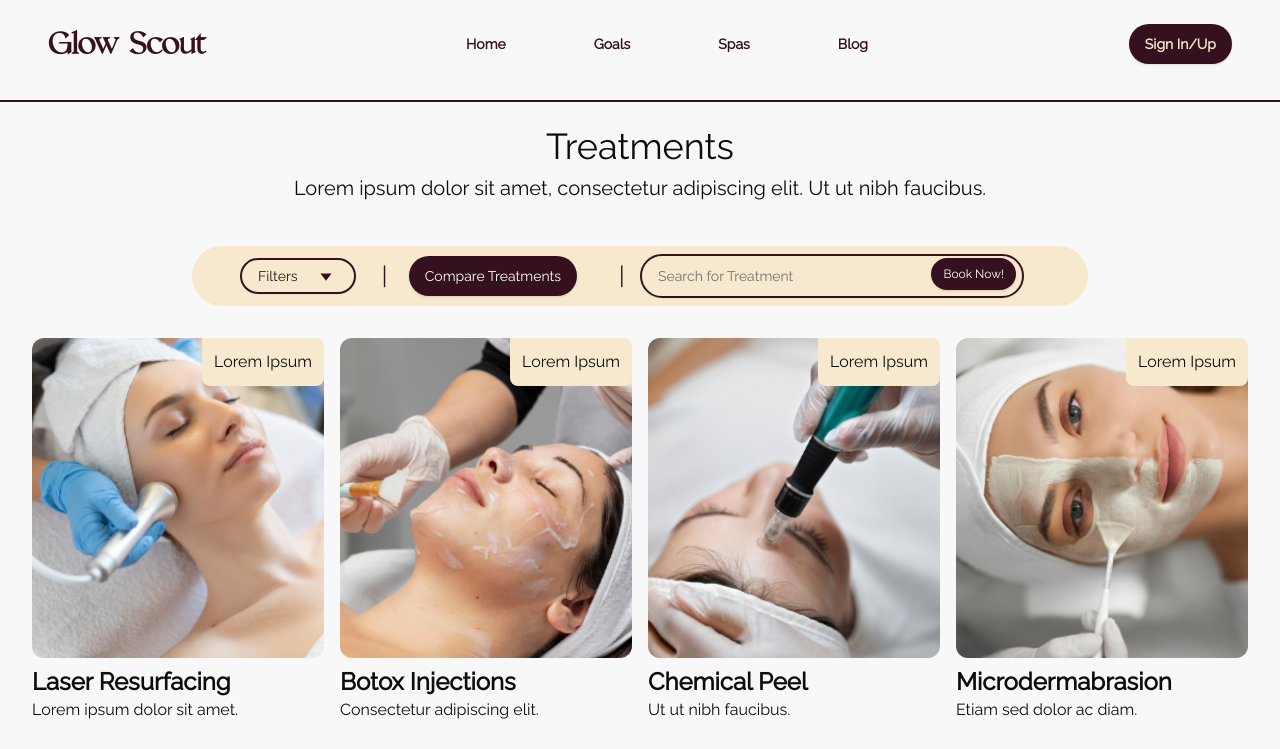
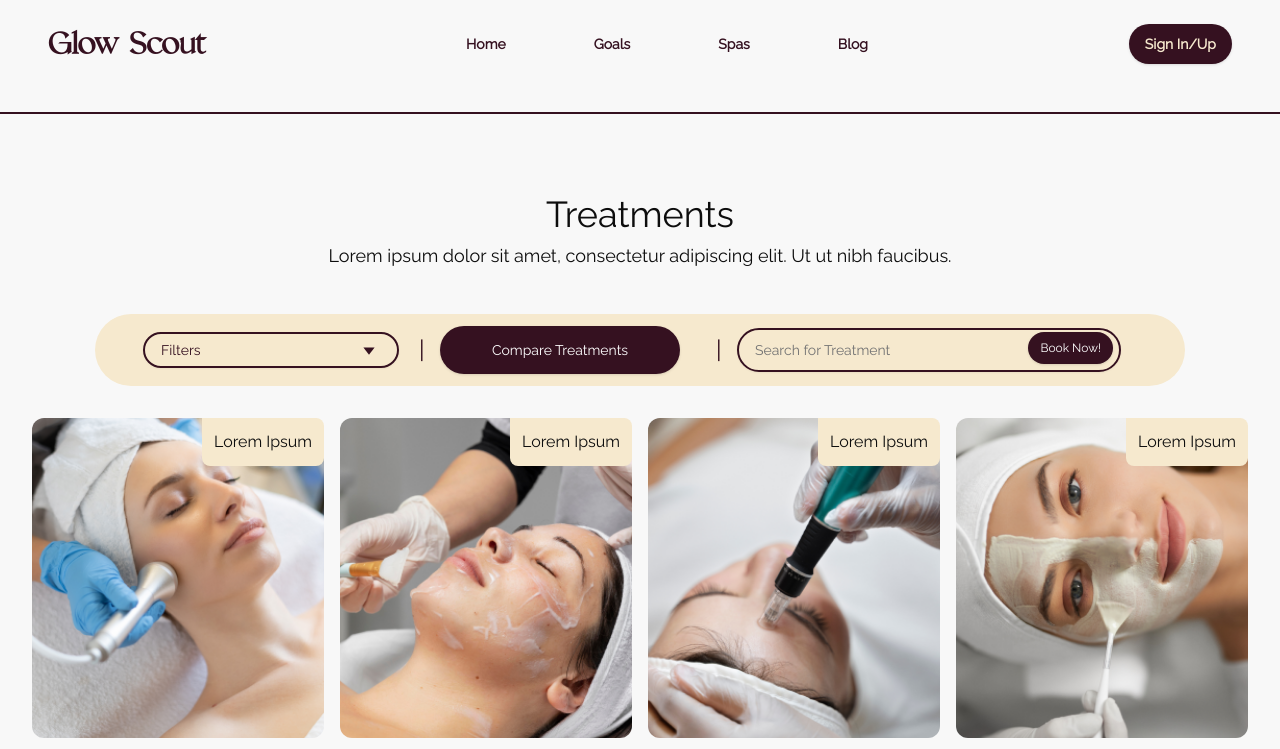
Before and after one commit to TheMODventures/Glow-Scout-Web, a Next.js app: page /treatment in a window 1280 px wide. Shown: the top 749 px of the page. Built offline with nearby package versions, Linux system fonts and the light colour scheme.

Commit message:
spa and treatment laout revisions

```diff
--- a/src/app/(home)/spas/page.jsx
+++ b/src/app/(home)/spas/page.jsx
@@ -2,10 +2,18 @@
 
 import TreatmentCard from "@/components/reuseableComponenet/TreatmentCard";
 import Link from "next/link";
-import FilterSearch from "@/components/reuseableComponenet/FilterSearch";
 import { SearchSchema } from "@/validation/common.validation";
+import { zodResolver } from "@hookform/resolvers/zod";
+import { useForm } from "react-hook-form";
+import { Button } from "@/components/ui/button";
+import { Form } from "@/components/ui/form";
+import { useToast } from "@/components/ui/use-toast";
+import { Input } from "@/components/ui/input";
+import Search from "@/components/reuseableComponenet/Search";
+import FormSelect from "@/components/reuseableComponenet/FormSelect";
+import Container from "@/components/reuseableComponenet/Container";
 
-const page = () => {
+const SpaPage = () => {
   let dummyData = [
     {
       image: "/images/salon-spas/salon-1.png",
@@ -121,7 +129,7 @@ const page = () => {
     },
   ];
 
-  const selectitems = [
+  const selectItems = [
     {
       value: "saveMoney",
       label: "Save Money",
@@ -136,13 +144,33 @@ const page = () => {
     },
   ];
 
-  function spaSubmitHandler(data) {
-    console.log("Spa search submitted:", data);
+  const { toast } = useToast();
+
+  const form = useForm({
+    resolver: zodResolver(SearchSchema),
+  });
+
+  function handleSubmit(data) {
+    try {
+      console.log(data);
+      toast({
+        title: "Form submitted!",
+        description: "Your form has been submitted successfully.",
+        status: "success",
+      });
+    } catch (error) {
+      toast({
+        title: "An error occurred.",
+        description:
+          "There was an error submitting your form. Please try again.",
+        status: "error",
+      });
+    }
   }
 
   return (
-    <div className=" py-6 md:mt-6 font-raleway relative isolate border-t-2 border-darkMahron">
-      <div className="text-center pb-3">
+    <div className=" py-20 md:mt-6 font-raleway relative isolate border-t-2 border-darkMahron">
+      <div className="text-center pb-5">
         <h2 className="text-4xl">Salons & Spas</h2>
         <p className="mt-2 text-lg">
           Lorem ipsum dolor sit amet, consectetur adipiscing elit. Ut ut nibh
@@ -150,18 +178,62 @@ const page = () => {
         </p>
       </div>
 
-      <div className="hidden md:block">
-        <FilterSearch
-          onSubmit={spaSubmitHandler}
-          schema={SearchSchema}
-          placeholder="Filters"
-          buttonText="Book Now!"
-          selectItems={selectitems}
-        />
-      </div>
 
-      <div className="container my-3">
-        <div className="grid grid-cols-2 md:grid-cols-4 gap-4 ">
+<Container>
+        <div className=" mx-auto w-full md:max-w-5xl flex justify-center items-center flex-col bg-[#F6E9CE] md:bg-transparent">
+          <Form {...form}>
+            <form onSubmit={form.handleSubmit(handleSubmit)}>
+              <div className="md:bg-[#F6E9CE]  py-3 md:rounded-full md:px-12  flex flex-col md:flex-row items-center  mt-6">
+                <div className="flex justify-between items-center flex-col md:flex-row">
+                  <FormSelect
+                    selectItems={selectItems}
+                    placeholder="Filters"
+                    name="goal"
+                    customClass="min-w-60"
+                  />
+                  <span className="h-full w-[1px] text-2xl text-darkMahron hidden md:block mx-5">
+                    |
+                  </span>
+                  <div>
+                  <Input
+                    placeholder="Please enter your location"
+                    type="search"
+                    className="border-darkMahron border-2 text-darkMahron  px-4 min-w-80 rounded-full mb-4 md:mb-0 md:mr-4 py-3 w-80 h-12"
+                  />
+                  </div>
+                  <span className="h-full w-[1px] text-2xl text-darkMahron hidden md:block mx-5">
+                    |
+                  </span>
+                </div>
+
+                <div className="flex relative mt-4 md:mt-0">
+                  <div>
+                    <Search
+                      name="goal"
+                      placeholder="Search for Treatment"
+                      formControl={form.control}
+                    />
+                  </div>
+                  <div className=" absolute right-2 md:right-6 bottom-6 md:bottom-2">
+                    <Button
+                      type="submit"
+                      variant="myCustom"
+                      size="sm"
+                      className="rounded-full"
+                    >
+                      Book Now!
+                    </Button>
+                  </div>
+                </div>
+              </div>
+            </form>
+          </Form>
+        </div>
+      </Container>
+
+
+      <div className="container my-5">
+        <div className="grid grid-cols-1 md:grid-cols-4 gap-4 mt-6 mb-2">
           {dummyData.map((item, index) => (
             <Link href={`spa-single/${index}`} key={index}>
               <TreatmentCard key={index} {...item} />
@@ -173,4 +245,4 @@ const page = () => {
   );
 };
 
-export default page;
+export default SpaPage;
--- a/src/app/(home)/treatment/page.jsx
+++ b/src/app/(home)/treatment/page.jsx
@@ -3,9 +3,20 @@
 import TreatmentCard from "@/components/reuseableComponenet/TreatmentCard";
 import FilterSearch from "@/components/reuseableComponenet/FilterSearch";
 import FilterSelect from "@/components/reuseableComponenet/FormSelect";
+import { zodResolver } from "@hookform/resolvers/zod";
+import { useForm } from "react-hook-form";
+import { Button } from "@/components/ui/button";
+import { Form } from "@/components/ui/form";
+import { useToast } from "@/components/ui/use-toast";
+import { Input } from "@/components/ui/input";
+import Search from "@/components/reuseableComponenet/Search";
+import { usePathname } from "next/navigation";
+import Link from "next/link";
+import FormSelect from "@/components/reuseableComponenet/FormSelect";
+import Container from "@/components/reuseableComponenet/Container";
 
-const page = () => {
-  const selectitems = [
+const TreatmentPage = () => {
+  const selectItems = [
     {
       value: "saveMoney",
       label: "Save Money",
@@ -26,167 +37,212 @@ const page = () => {
       title: "Laser Resurfacing",
       description: "Lorem ipsum dolor sit amet.",
       label: "Lorem Ipsum",
-
     },
     {
       image: "/images/home/tranding-2.png",
       title: "Botox Injections",
       description: "Consectetur adipiscing elit.",
       label: "Lorem Ipsum",
-
     },
     {
       image: "/images/home/tranding-3.png",
       title: "Chemical Peel",
       description: "Ut ut nibh faucibus.",
       label: "Lorem Ipsum",
-
     },
     {
       image: "/images/home/tranding-4.png",
       title: "Microdermabrasion",
       description: "Etiam sed dolor ac diam.",
       label: "Lorem Ipsum",
-
     },
     {
       image: "/images/home/tranding-5.png",
       title: "Dermal Fillers",
       description: "Pellentesque at vehicula elit.",
       label: "Lorem Ipsum",
-
     },
     {
       image: "/images/home/tranding-5.png",
       title: "Dermal Fillers",
       description: "Pellentesque at vehicula elit.",
       label: "Lorem Ipsum",
-
     },
     {
       image: "/images/home/tranding-5.png",
       title: "Dermal Fillers",
       description: "Pellentesque at vehicula elit.",
       label: "Lorem Ipsum",
-
     },
     {
       image: "/images/home/tranding-2.png",
       title: "Botox Injections",
       description: "Consectetur adipiscing elit.",
       label: "Lorem Ipsum",
-
     },
     {
       image: "/images/home/tranding-3.png",
       title: "Chemical Peel",
       description: "Ut ut nibh faucibus.",
       label: "Lorem Ipsum",
-
     },
     {
       image: "/images/home/tranding-4.png",
       title: "Microdermabrasion",
       description: "Etiam sed dolor ac diam.",
       label: "Lorem Ipsum",
-
     },
     {
       image: "/images/home/tranding-1.png",
       title: "Laser Resurfacing",
       description: "Lorem ipsum dolor sit amet.",
       label: "Lorem Ipsum",
-
     },
     {
       image: "/images/home/tranding-2.png",
       title: "Botox Injections",
       description: "Consectetur adipiscing elit.",
       label: "Lorem Ipsum",
-
     },
     {
       image: "/images/home/tranding-3.png",
       title: "Chemical Peel",
       description: "Ut ut nibh faucibus.",
       label: "Lorem Ipsum",
-
     },
     {
       image: "/images/home/tranding-4.png",
       title: "Microdermabrasion",
       description: "Etiam sed dolor ac diam.",
       label: "Lorem Ipsum",
-
     },
     {
       image: "/images/home/tranding-1.png",
       title: "Laser Resurfacing",
       description: "Lorem ipsum dolor sit amet.",
       label: "Lorem Ipsum",
-
     },
     {
       image: "/images/home/tranding-2.png",
       title: "Botox Injections",
       description: "Consectetur adipiscing elit.",
       label: "Lorem Ipsum",
-
     },
     {
       image: "/images/home/tranding-3.png",
       title: "Chemical Peel",
       description: "Ut ut nibh faucibus.",
       label: "Lorem Ipsum",
-
     },
     {
       image: "/images/home/tranding-4.png",
       title: "Microdermabrasion",
       description: "Etiam sed dolor ac diam.",
       label: "Lorem Ipsum",
-
     },
     {
       image: "/images/home/tranding-4.png",
       title: "Microdermabrasion",
       description: "Etiam sed dolor ac diam.",
       label: "Lorem Ipsum",
-
     },
     {
       image: "/images/home/tranding-1.png",
       title: "Laser Resurfacing",
       description: "Lorem ipsum dolor sit amet.",
       label: "Lorem Ipsum",
-
     },
   ];
 
-  function spaSubmitHandler(data) {
-    console.log("Spa search submitted:", data);
+  const { toast } = useToast();
+
+  const form = useForm({
+    resolver: zodResolver(FilterSelect),
+  });
+
+  function handleSubmit(data) {
+    try {
+      console.log(data);
+      toast({
+        title: "Form submitted!",
+        description: "Your form has been submitted successfully.",
+        status: "success",
+      });
+    } catch (error) {
+      toast({
+        title: "An error occurred.",
+        description:
+          "There was an error submitting your form. Please try again.",
+        status: "error",
+      });
+    }
   }
 
   return (
-    <div className="py-6 md:mt-3 font-raleway relative isolate border-t-2 border-darkMahron">
+    <div className=" py-20 md:mt-6 font-raleway relative isolate border-t-2 border-darkMahron">
       <div className="text-center pb-5">
         <h2 className="text-4xl">Treatments</h2>
-        <p className="mt-2 text-xl">
+        <p className="mt-2 text-lg">
           Lorem ipsum dolor sit amet, consectetur adipiscing elit. Ut ut nibh
           faucibus.
         </p>
       </div>
 
-     <div className="hidden md:block">
-        <FilterSearch
-          onSubmit={spaSubmitHandler}
-          schema={FilterSelect}
-          placeholder="Search for Treatment"
-          buttonText="Book Now!"
-          selectItems={selectitems}
-        />
-     </div>
+      <Container>
+        <div className=" mx-auto w-full md:max-w-5xl flex justify-center items-center flex-col bg-[#F6E9CE] md:bg-transparent">
+          <Form {...form}>
+            <form onSubmit={form.handleSubmit(handleSubmit)}>
+              <div className="md:bg-[#F6E9CE]  py-3 md:rounded-full md:px-12  flex flex-col md:flex-row items-center  mt-6">
+                <div className="flex justify-between items-center flex-col md:flex-row">
+                  <FormSelect
+                    selectItems={selectItems}
+                    placeholder="Filters"
+                    name="goal"
+                    customClass="min-w-60"
+                  />
+                  <span className="h-full w-[1px] text-2xl text-darkMahron hidden md:block mx-5">
+                    |
+                  </span>
+                  <div>
+                    <Link href="#">
+                      <Button
+                        variant="myCustom"
+                        size="lg"
+                        className="rounded-full px-4 min-w-60  mb-4 md:mb-0 md:mr-4 py-3  h-12"
+                      >
+                        Compare Treatments
+                      </Button>
+                    </Link>
+                  </div>
+                  <span className="h-full w-[1px] text-2xl text-darkMahron hidden md:block mx-5">
+                    |
+                  </span>
+                </div>
 
+                <div className="flex relative mt-4 md:mt-0">
+                  <div>
+                    <Search
+                      name="goal"
+                      placeholder="Search for Treatment"
+                      formControl={form.control}
+                    />
+                  </div>
+                  <div className=" absolute right-2 md:right-6 bottom-6 md:bottom-2">
+                    <Button
+                      type="submit"
+                      variant="myCustom"
+                      size="sm"
+                      className="rounded-full"
+                    >
+                      Book Now!
+                    </Button>
+                  </div>
+                </div>
+              </div>
+            </form>
+          </Form>
+        </div>
+      </Container>
 
 
       <div className="container my-5">
@@ -206,4 +262,4 @@ const page = () => {
   );
 };
 
-export default page;
+export default TreatmentPage;
```
